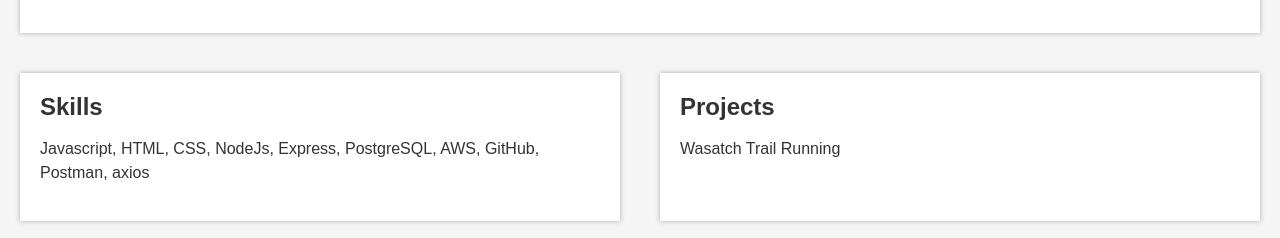
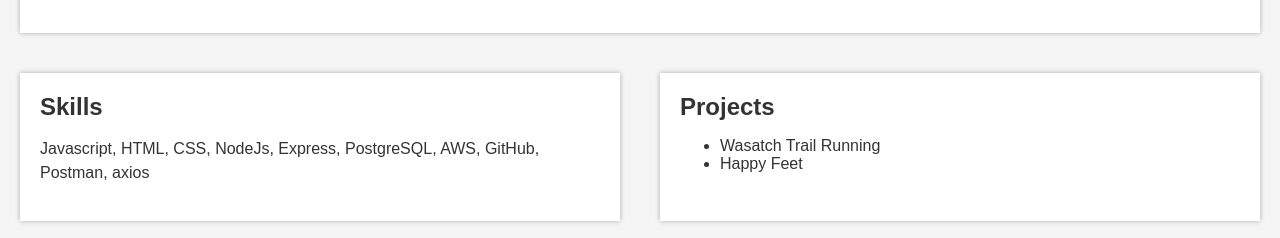
Before and after one commit to LasLenas13/LasLenas13.github.io, a plain HTML site: page index.html in a window 1280 px wide. Shown: the part 290-528 px from the top of the page. Drawn offline with Linux system fonts and the light colour scheme.

Commit message:
projects

```diff
--- a/index.html
+++ b/index.html
@@ -23,8 +23,12 @@
     </aside>
     <aside>
         <h2>Projects</h2>
-        <p>Wasatch Trail Running</p>
-        <a href="https://www.loom.com/share/ecfb609b680f4d34b663545efc33bb14"></a>
+    <ul>
+        <li>Wasatch Trail Running</li>
+        <a href="https://github.com/LasLenas13/wasatch-capstone"></a>
+        <li>Happy Feet</li>
+        <a href="https://github.com/LasLenas13/HappyFeet"></a>
+    </ul>
     </aside>
 </div>
 <footer>
```
